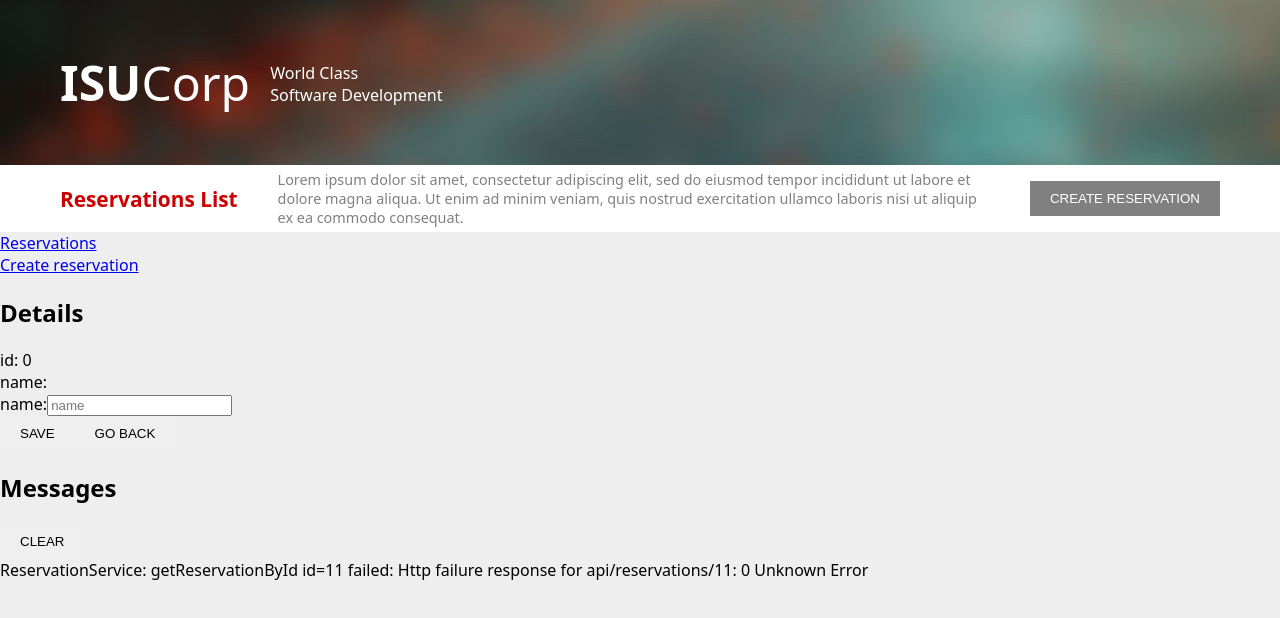
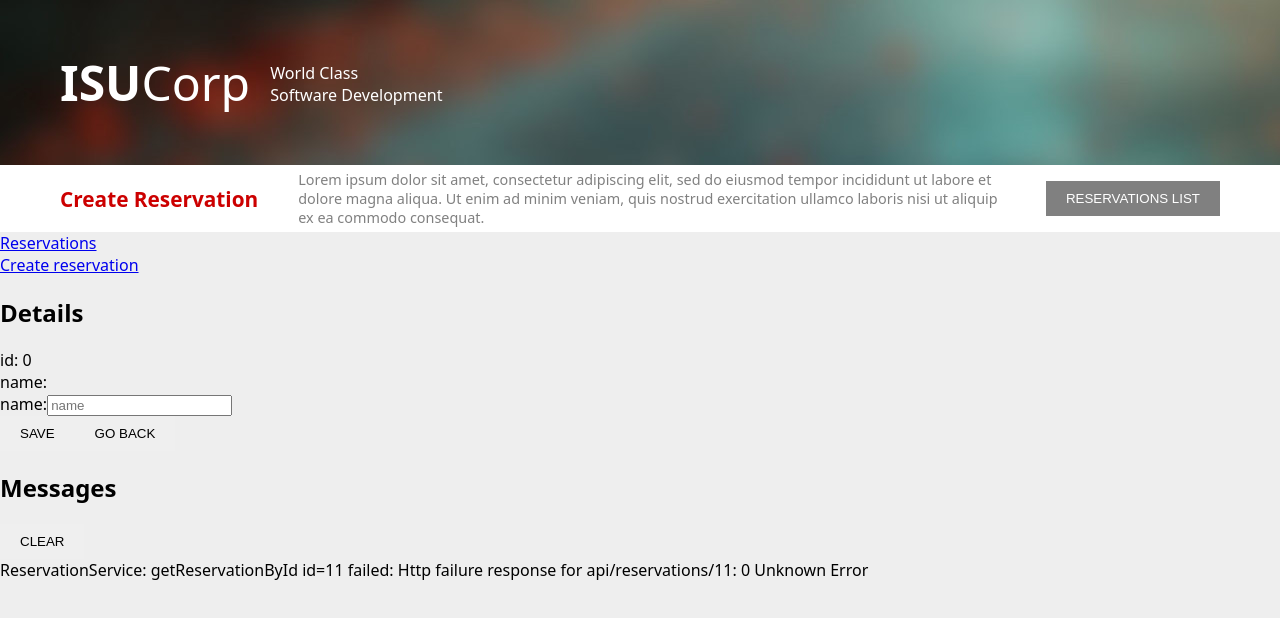
Before and after one commit to lmcarreiro/isu-corp-test, an Angular app in the folder client/: page /reservation/11 in a window 1280 px wide. Shown: the top 618 px of the page. Built offline with nearby package versions, Linux system fonts and the light colour scheme; no server answers; what angular-in-memory-web-api would draw is missing.

Commit message:
Use dynamic data on the header

```diff
--- /dev/null
+++ b/client/src/app/app.service.ts
@@ -0,0 +1,22 @@
+import { Injectable } from '@angular/core';
+import { Subject } from 'rxjs';
+
+@Injectable({
+  providedIn: 'root',
+})
+export class AppService {
+  constructor() {}
+
+  private headerData = new Subject<HeaderData>();
+  headerData$ = this.headerData.asObservable();
+  setHeaderData(headerData: HeaderData) {
+    this.headerData.next(headerData);
+  }
+}
+
+export interface HeaderData {
+  title: string;
+  description: string;
+  navigationLabel: string;
+  navigationTarget: string;
+}
--- a/client/src/app/components/header.component.ts
+++ b/client/src/app/components/header.component.ts
@@ -1,4 +1,5 @@
 import { Component, OnInit } from '@angular/core';
+import { AppService, HeaderData } from '../app.service';
 
 @Component({
   selector: 'app-header',
@@ -15,15 +16,15 @@ import { Component, OnInit } from '@angular/core';
       </div>
     </div>
     <div class="title">
-      <div class="title-content">
-        <div class="text">Reservations List</div>
+      <div *ngIf="headerData" class="title-content">
+        <div class="text">{{ headerData?.title }}</div>
         <div class="description">
-          Lorem ipsum dolor sit amet, consectetur adipiscing elit, sed do eiusmod tempor incididunt
-          ut labore et dolore magna aliqua. Ut enim ad minim veniam, quis nostrud exercitation
-          ullamco laboris nisi ut aliquip ex ea commodo consequat.
+          {{ headerData?.description }}
         </div>
         <div class="nav-button">
-          <a routerLink="/reservation"><button class="secondary">Create reservation</button></a>
+          <a routerLink="{{ headerData?.navigationTarget }}">
+            <button class="secondary">{{ headerData?.navigationLabel }}</button>
+          </a>
         </div>
       </div>
     </div>
@@ -82,7 +83,13 @@ import { Component, OnInit } from '@angular/core';
   ],
 })
 export class HeaderComponent implements OnInit {
-  constructor() {}
+  headerData?: HeaderData;
 
-  ngOnInit(): void {}
+  constructor(private appService: AppService) {}
+
+  ngOnInit(): void {
+    this.appService.headerData$.subscribe(headerData => {
+      this.headerData = headerData;
+    });
+  }
 }
--- a/client/src/app/components/reservation-detail.component.ts
+++ b/client/src/app/components/reservation-detail.component.ts
@@ -4,6 +4,7 @@ import { Location } from '@angular/common';
 
 import { Reservation } from '../models/reservation';
 import { ReservationService } from '../services/reservation.service';
+import { AppService } from '../app.service';
 
 @Component({
   selector: 'app-reservation-detail',
@@ -29,12 +30,20 @@ export class ReservationDetailComponent implements OnInit {
   reservation: Reservation = this.emptyReservation;
 
   constructor(
+    private appService: AppService,
     private route: ActivatedRoute,
     private reservationService: ReservationService,
     private location: Location
   ) {}
 
   ngOnInit(): void {
+    this.appService.setHeaderData({
+      title: 'Create Reservation',
+      navigationLabel: 'Reservations List',
+      navigationTarget: '/reservations-list',
+      description:
+        'Lorem ipsum dolor sit amet, consectetur adipiscing elit, sed do eiusmod tempor incididunt ut labore et dolore magna aliqua. Ut enim ad minim veniam, quis nostrud exercitation ullamco laboris nisi ut aliquip ex ea commodo consequat.',
+    });
     this.getReservation();
   }
 
--- a/client/src/app/components/reservations-list.component.ts
+++ b/client/src/app/components/reservations-list.component.ts
@@ -1,4 +1,5 @@
 import { Component, OnInit } from '@angular/core';
+import { AppService } from '../app.service';
 import { Reservation } from '../models/reservation';
 import { ReservationService } from '../services/reservation.service';
 
@@ -19,9 +20,16 @@ import { ReservationService } from '../services/reservation.service';
 export class ReservationsListComponent implements OnInit {
   reservationsList: Reservation[] = [];
 
-  constructor(private reservationService: ReservationService) {}
+  constructor(private appService: AppService, private reservationService: ReservationService) {}
 
   ngOnInit(): void {
+    this.appService.setHeaderData({
+      title: 'Reservations List',
+      navigationLabel: 'Create reservation',
+      navigationTarget: '/reservation',
+      description:
+        'Lorem ipsum dolor sit amet, consectetur adipiscing elit, sed do eiusmod tempor incididunt ut labore et dolore magna aliqua. Ut enim ad minim veniam, quis nostrud exercitation ullamco laboris nisi ut aliquip ex ea commodo consequat.',
+    });
     this.getReservations();
   }
 
--- a/client/src/styles.css
+++ b/client/src/styles.css
@@ -12,6 +12,7 @@ button {
   text-transform: uppercase;
   padding: 10px 20px;
   border: none;
+  outline: none;
   cursor: pointer;
 }
 
```
Also changed, not shown: 1 other file (tests, documents, lock files or other folders).
